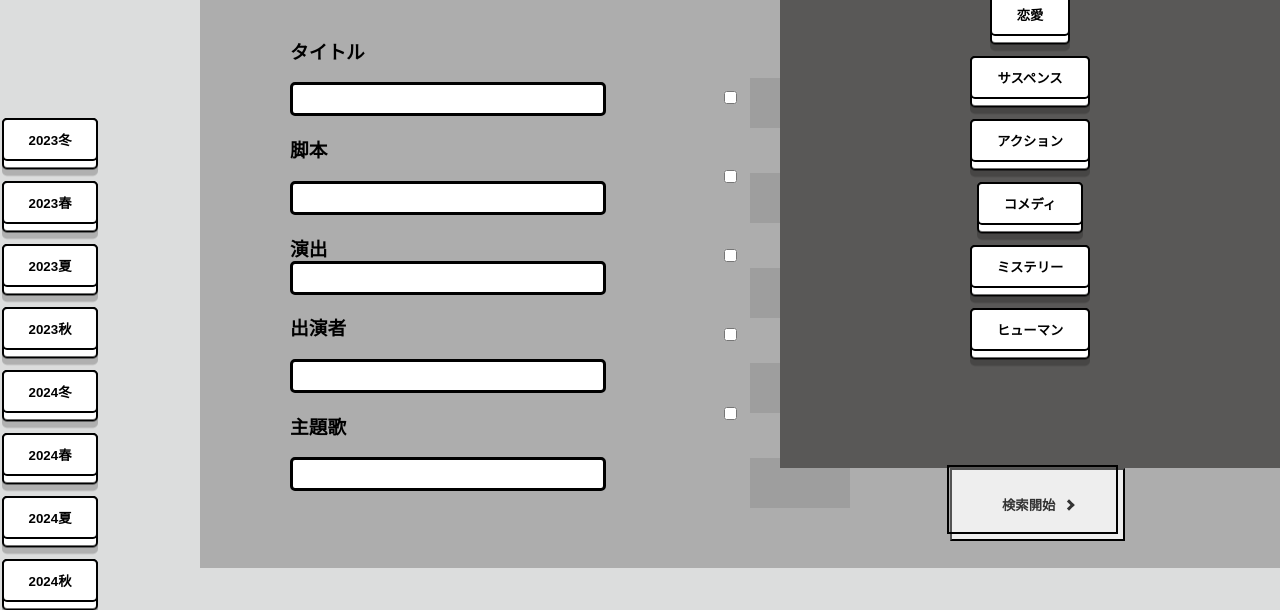
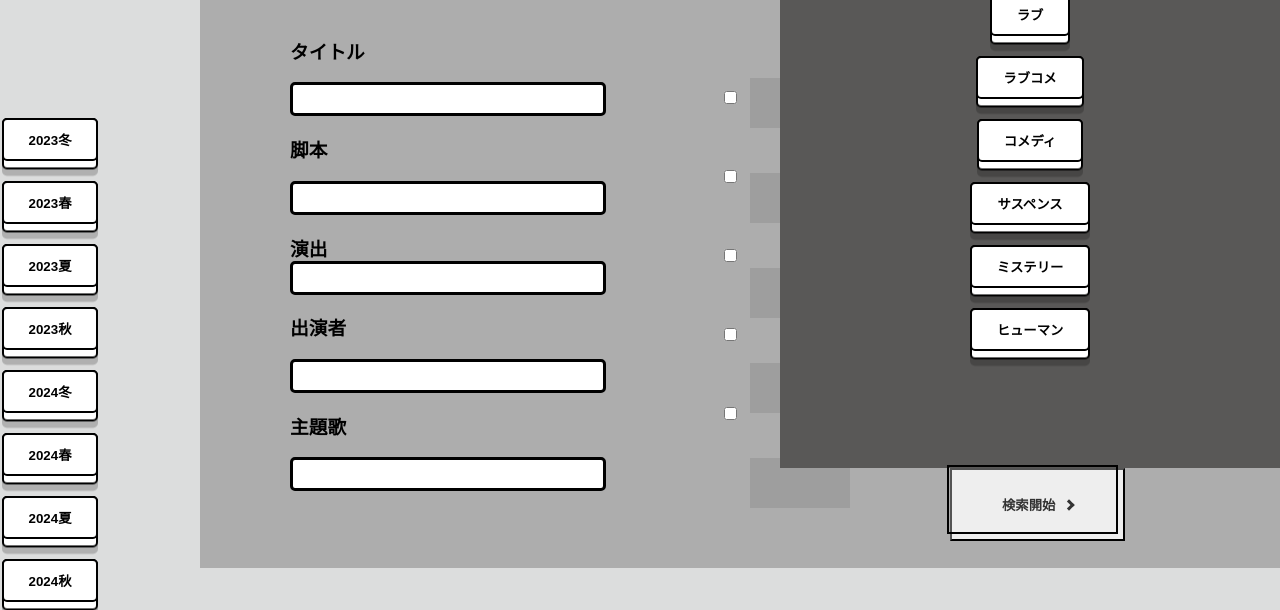
Before and after one commit to teamIY/databasefinal, a Flask app: template templates/aaa.html in a window 1280 px wide; the page is wider, and only the part inside the window is pictured. Shown: the part 282-892 px from the top of that part. Run offline with Flask 3, Linux system fonts and the light colour scheme; the template is opened without the code that fills it, so the values that code supplies are empty; grey boxes are pictures that could not be loaded.

```diff
--- a/templates/aaa.html
+++ b/templates/aaa.html
@@ -49,7 +49,7 @@
         </div>
     </form>
 
-    <form action="{{ url_for('drama_bp.show_detail') }}" method="post">
+  <form action="{{ url_for('drama_bp.show_detail') }}" method="post">
     <div class="haiiro">
         <div class="syousaikennsaku">
             <h1>詳細検索</h1>
@@ -89,23 +89,23 @@
             <button type="submit" class="button014">検索開始</button>
         </div>
     </div>
-  </form>
+</form>
     <form action="{{ url_for('drama_bp.show_genre') }}" method="post">
         <div class="jyannru">
             <div class="jyannrudekennsaku">
                 <h1>ジャンルで検索</h1>
             </div>
             <div class="button_solid012">
-                <button type="submit" name="genre" value="恋愛" class="button_solid012">恋愛</button>
+                <button type="submit" name="genre" value="ラブ" class="button_solid012">ラブ</button>
+            </div>
+            <div class="button_solid012">
+                <button type="submit" name="genre" value="ラブコメ" class="button_solid012">ラブコメ</button>
+            </div>
+            <div class="button_solid012">
+                <button type="submit" name="genre" value="コメディ" class="button_solid012">コメディ</button>
             </div>
             <div class="button_solid012">
                 <button type="submit" name="genre" value="サスペンス" class="button_solid012">サスペンス</button>
-            </div>
-            <div class="button_solid012">
-                <button type="submit" name="genre" value="アクション" class="button_solid012">アクション</button>
-            </div>
-            <div class="button_solid012">
-                <button type="submit" name="genre" value="コメディ" class="button_solid012">コメディ</button>
             </div>
             <div class="button_solid012">
                 <button type="submit" name="genre" value="ミステリー" class="button_solid012">ミステリー</button>
--- a/templates/aaa2.html
+++ b/templates/aaa2.html
@@ -10,11 +10,6 @@
     </head>
 <body>
 
-
-
-
-
-
     <h1>選択項目: {{ season }} {{ genre }}</h1>
     <ul>
         {% for drama in dramas %}
--- a/templates/index.html
+++ b/templates/index.html
@@ -12,6 +12,7 @@
     }
 </style>
 <body>
+
     <h1>drama_listの表示</h1>
     <table>
         <tr>
```
